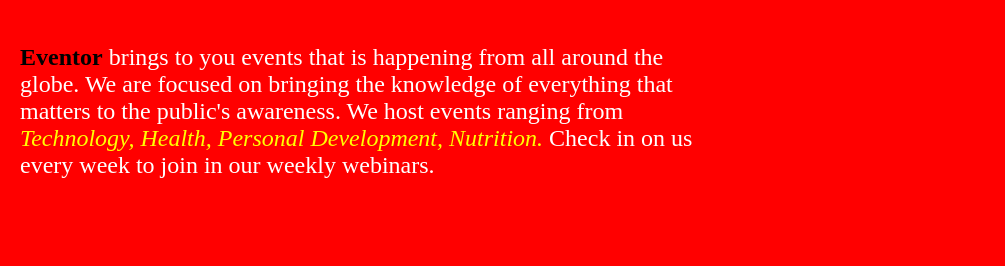
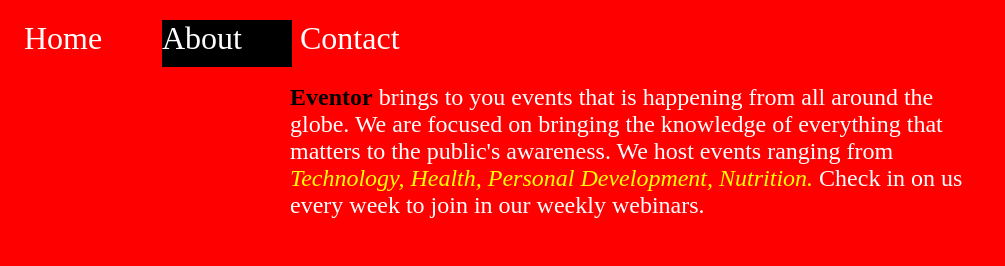
Before and after one commit to beattris/eventor, a plain HTML site: page about.html in a window 1280 px wide. Shown: the whole page, without its empty margins (0-1005 px from the left). Drawn offline with Linux system fonts and the light colour scheme.

Commit message:
updated the pages

```diff
--- a/about.css
+++ b/about.css
@@ -9,6 +9,37 @@
     padding: 0;
 }
 
+
+body .about, li .about{
+    background-color: black;
+}
+
+.main-nav{
+    padding: 0;
+}
+
+ul{
+    list-style: none;
+    margin: 10px;
+    padding: 10px;
+
+}
+
+li{
+    padding-bottom: 10px;
+}
+
+li a{
+    text-decoration: none;
+    color: #fff;
+    font-size: 1rem;
+}
+
+li a:hover{
+    color: greenyellow;
+}
+
+
 b{
     color: black;
 }
@@ -17,8 +48,8 @@
     color: yellow;
 }
 
-.info{
-    margin: 30px, auto;
+.container{
+    margin: auto;
     max-width:700px;
     padding: 20px;
 }
@@ -28,3 +59,23 @@
     font-size: 1.5rem;
    }
 }
+
+@media only screen and (min-width:500px){
+    li a{
+        font-size: 2rem;
+    }
+    h1{
+        font-size: 1.5rem;
+    }
+     ul li{
+        float: left;
+        width: 130px;
+        margin: 0px 4px;
+    }
+    .clr{
+        clear: both;
+    }
+    ul li a:hover{
+        color: blue;
+    }
+}
--- a/about.html
+++ b/about.html
@@ -7,7 +7,14 @@
     <title>About Us.</title>
     <link rel="stylesheet" href="about.css">
 </head>
-<body>
+<body class="about">
+    <nav class="main-nav">
+            <ul>
+                <li><a href="home.html">Home</a></li>
+                <li class="about"><a href="#">About</a></li>
+                <li><a href="contact.html">Contact</a></li>
+            </ul>
+    </nav>
     <div class="container">
         <div class="info">
             <p><b>Eventor</b> brings to you events that is happening from all around the globe. We are focused on bringing the knowledge of everything that matters
--- a/contact.css
+++ b/contact.css
@@ -7,6 +7,36 @@
     color: #fff;
     margin: 0;
     padding: 0;
+}
+
+
+body .contact, li .contact{
+    background-color: black;
+}
+
+.main-nav{
+    padding: 0;
+}
+
+ul{
+    list-style: none;
+    margin: 10px;
+    padding: 10px;
+
+}
+
+li{
+    padding-bottom: 10px;
+}
+
+li a{
+    text-decoration: none;
+    color: #fff;
+    font-size: 1rem;
+}
+
+li a:hover{
+    color: greenyellow;
 }
 
 .contact-us{
@@ -46,3 +76,23 @@
         font-size: 1.5rem;
     }
 }
+
+@media only screen and (min-width:500px){
+    li a{
+        font-size: 2rem;
+    }
+    h1{
+        font-size: 1.5rem;
+    }
+     ul li{
+        float: left;
+        width: 130px;
+        margin: 0px 4px;
+    }
+    .clr{
+        clear: both;
+    }
+    ul li a:hover{
+        color: blue;
+    }
+}
--- a/home.css
+++ b/home.css
@@ -6,6 +6,10 @@
     margin: 0;background-color: red;
     padding: 0;
     color: #fff;
+}
+
+body .home, li .home{
+    background-color: black;
 }
 
 .container{
--- a/index.css
+++ b/index.css
@@ -8,7 +8,7 @@
     background-image:linear-gradient(100deg, #e63030 50%,  #fff 50%);
     background-repeat: no-repeat;
     background-size: cover;
-    height: auto;
+    height: 100%;
     margin: 0;
     padding: 0;
     color: #000;
@@ -31,12 +31,16 @@
     margin-top: 25px;
 }
 
+.links a{
+    margin-left: 1rem;
+}
+
 a{
     text-decoration: none;
     color: blue;
     text-transform: capitalize;
     border: 1px solid #ccc;
-    padding: 5px;
+    padding: 10px;
     border-radius: 3px;
     background-color: #ccc;
 }
--- a/login.css
+++ b/login.css
@@ -7,7 +7,7 @@
     background-image:-webkit-linear-gradient(100deg, #e63030 50%,  #fff 50%);
     background-image:-moz-linear-gradient(100deg, #e63030 50%, #fff 50%);
     background-image:linear-gradient(100deg, #e63030 50%,  #fff 50%);
-    background-repeat: none;
+    background-repeat: no-repeat;
     background-size: cover;
     margin: 0;
     padding: 0;
```
Also changed, not shown: contact.html (+8 -1 lines), home.html (+6 -6 lines), index.html (+3 -3 lines), p1.jpg (added), p2.jpg (added), p3.jpg (added), p4.jpg (added), 2 other files.
